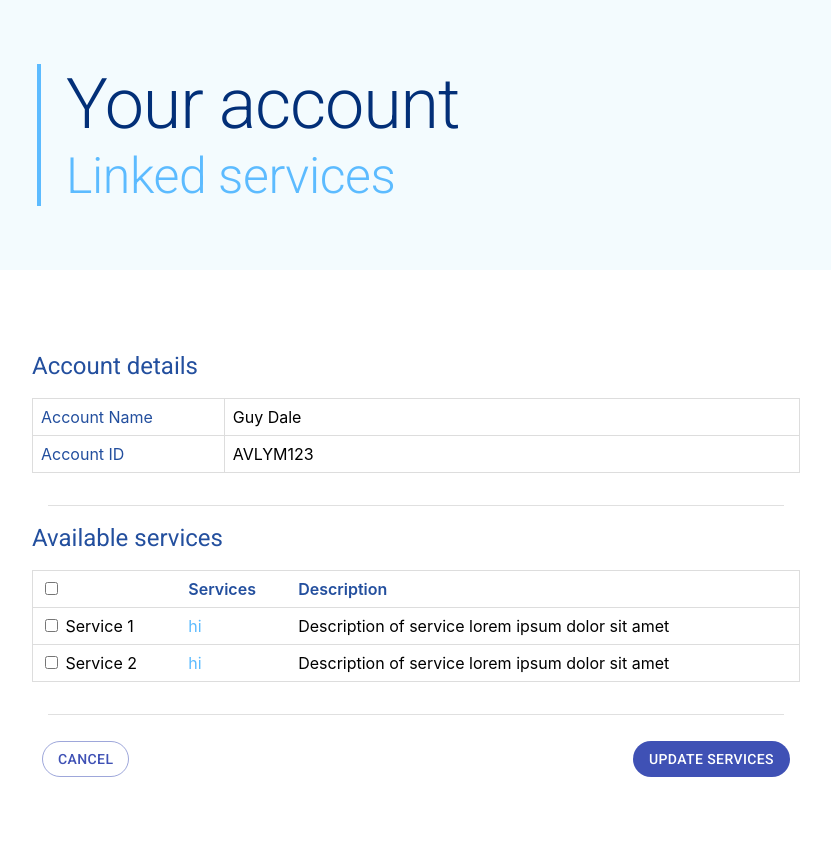
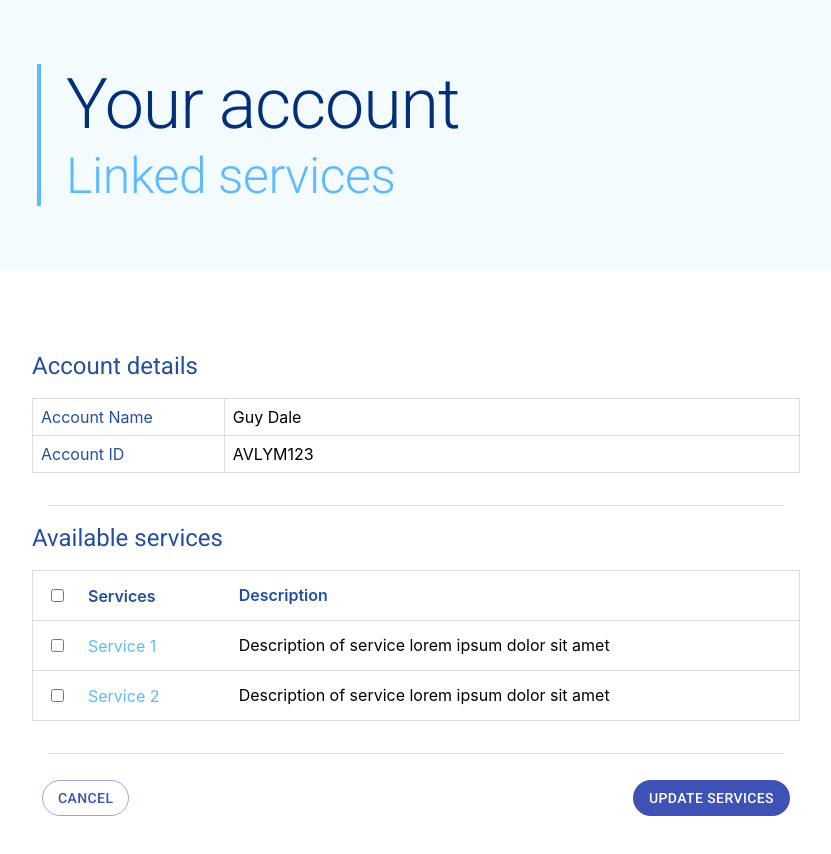
Before and after one commit to Kwiddy/Internship-React-Page, a React (Create React App) app: page / in a window 1280 px wide. Shown: the top 854 px of the page, without its empty margins (224-1055 px from the left). Built offline with nearby package versions, Linux system fonts and the light colour scheme.

Commit message:
Improve table styling

```diff
--- a/src/components/accountServices.js
+++ b/src/components/accountServices.js
@@ -42,21 +42,20 @@ class ServiceTable extends React.Component {
                 onChange={this.handleAllChecked}
                 value="checkedall"
               />
+              Services
             </th>
-            <th> Services </th>
             <th> Description </th>
           </tr>
           {this.state.services.map((service, index) => {
             return (
               <tr key={id}>
-                <td>
+                <td className="service">
                   <CheckBox
                     key={index}
                     handleCheckChieldElement={this.handleCheckChieldElement}
                     {...service}
                   />
                 </td>
-                <td className="service">hi</td>
                 <td>Description of service lorem ipsum dolor sit amet</td>
               </tr>
             );
--- a/src/components/checkbox.js
+++ b/src/components/checkbox.js
@@ -1,4 +1,5 @@
 import React from "react";
+import "../styles/checkbox.css";
 
 export const CheckBox = (props) => {
   return (
@@ -9,7 +10,7 @@ export const CheckBox = (props) => {
         type="checkbox"
         checked={props.isChecked}
         value={props.value}
-      />{" "}
+      />
       {props.value}
     </li>
   );
--- /dev/null
+++ b/src/styles/checkbox.css
@@ -0,0 +1,3 @@
+input[type="checkbox"] {
+  margin: 1.25vh;
+}
--- a/src/styles/serviceTableStyle.css
+++ b/src/styles/serviceTableStyle.css
@@ -1,10 +1,16 @@
 ul {
   list-style-type: none;
-  margin: 0;
-  padding: 0;
 }
 
 li {
   list-style-type: none;
 }
+
+input[type="checkbox"] {
+  margin-right: 3vh;
+}
+
+table tr {
+  padding-top: 2vh;
+}
 /*# sourceMappingURL=serviceTableStyle.css.map */
--- a/src/styles/serviceTableStyle.scss
+++ b/src/styles/serviceTableStyle.scss
@@ -1,9 +1,17 @@
 ul {
   list-style-type: none;
-  margin: 0;
-  padding: 0;
 }
 
 li {
   list-style-type: none;
 }
+
+input[type="checkbox"] {
+  margin-right: 3vh;
+}
+
+table {
+  tr {
+    padding-top: 2vh;
+  }
+}
```
Also changed, not shown: 1 other file (tests, documents, lock files or other folders).
